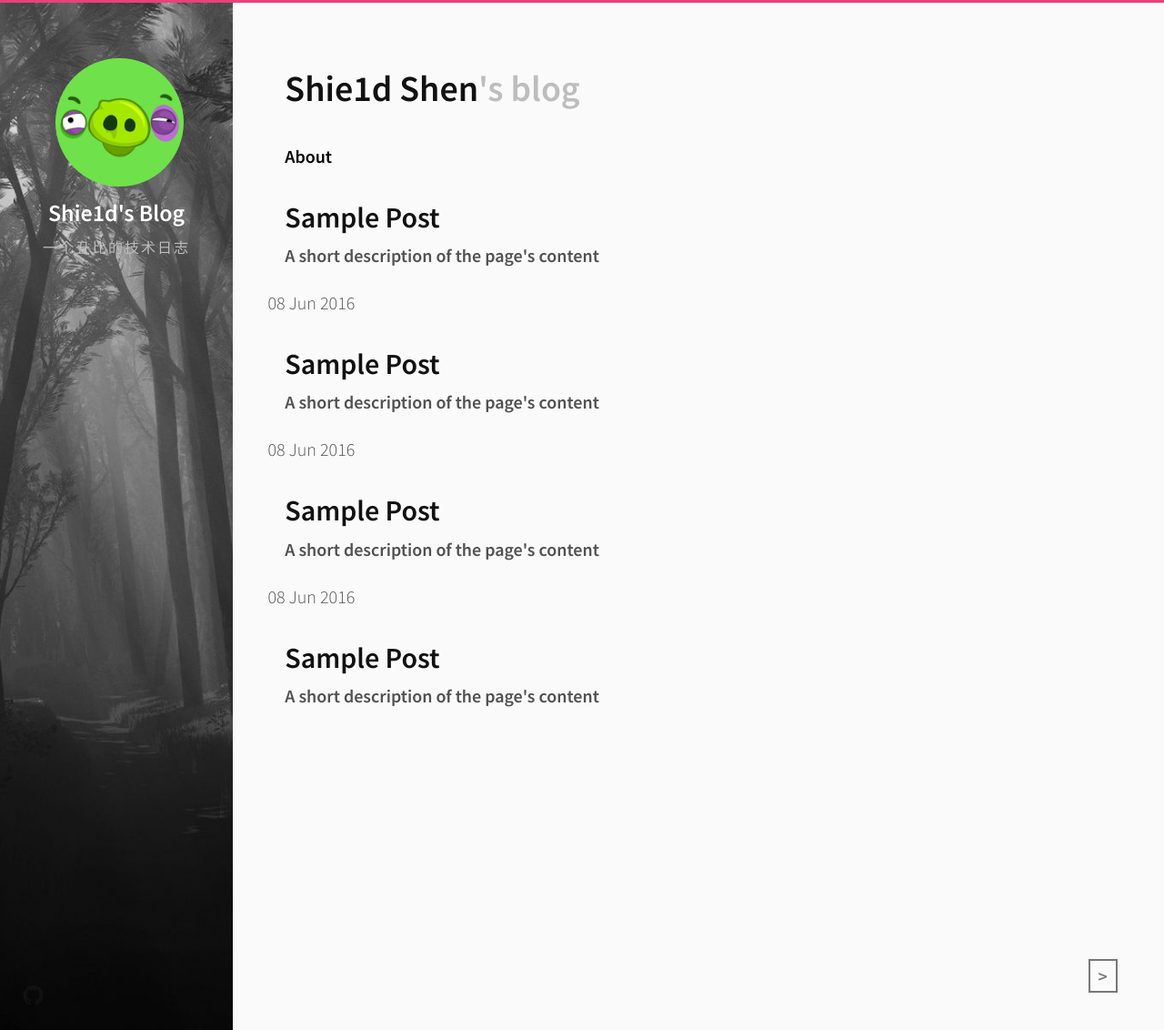
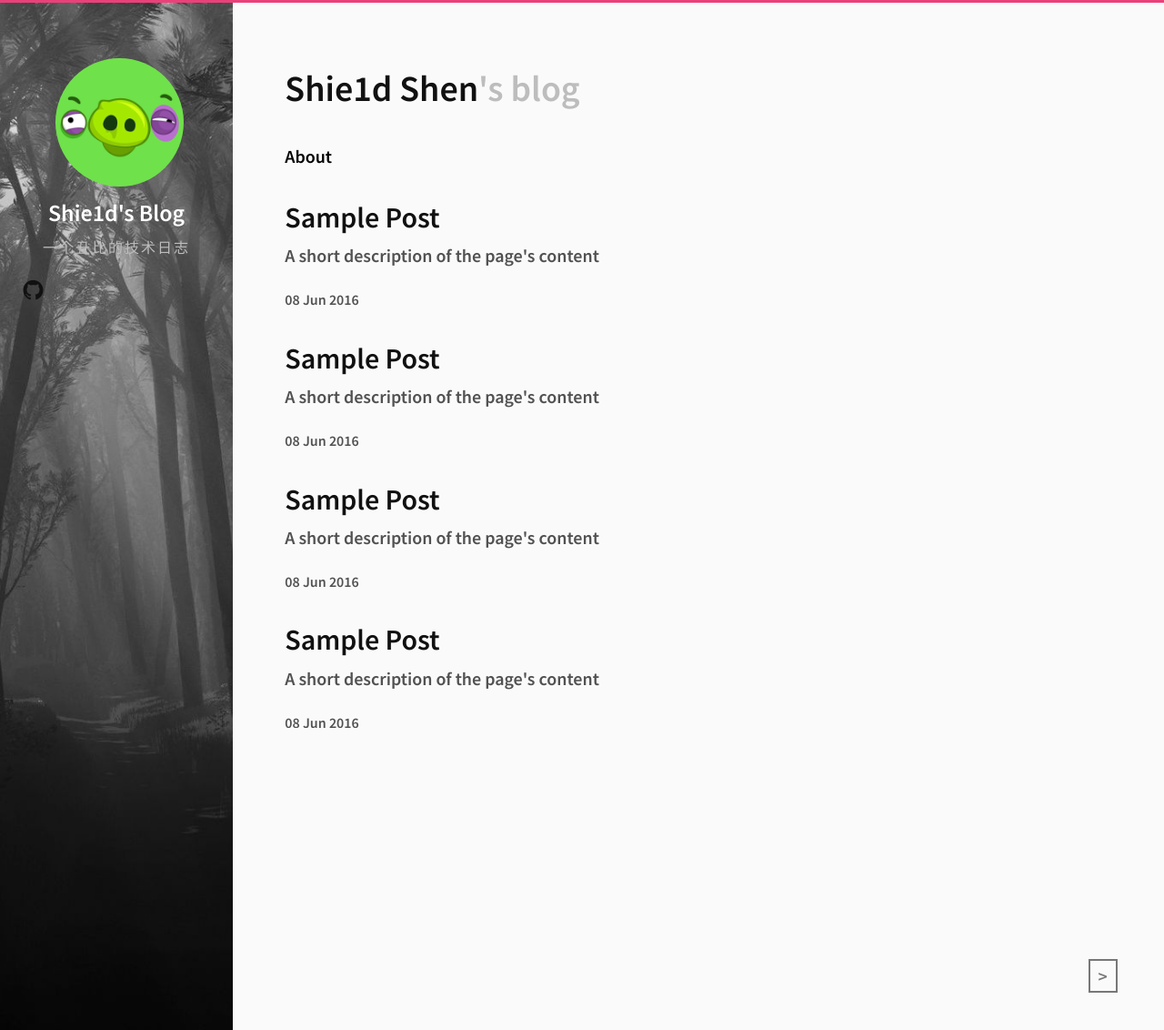
Before and after one commit to ShieldShen/Shie1dBlog, a Jekyll site: the page built from index.html, in a window 1280 px wide. Shown: the whole page at 91% size. Built offline with Jekyll 4.4.1, drawn with Linux system fonts in a browser that asks for light colours; the list of posts is cut into pages by our own code.

Commit message:
修改样式

```diff
--- a/_layouts/default.html
+++ b/_layouts/default.html
@@ -8,7 +8,7 @@
         <img src="/resources/img/avatar.jpg" class="img-circle" />
         <h3>{{ site.name }}</h3>
         <p>{{ site.description }}</p>
-        <ul class="social">
+        <div class="social">
             {% if site.github %}
             <a class="github" type="button" href="http://github.com/{{ site.github }}">
                 <i class="fa fa-github"></i>
@@ -31,7 +31,7 @@
                 <!--<i class="fa fa-facebook"></i>-->
             <!--</a>-->
             <!--{% endif %}-->
-        </ul>
+        </div>
     </div>
     <div class="posts">
         {{ content }}
--- a/index.html
+++ b/index.html
@@ -21,10 +21,10 @@ layout: default
         <h2 class="post-title">
             <a href="{{ post.url }}">{{ post.title }}</a>
         </h2>
+        {% if post.description %}
+        <p>{{ post.description }}</p>
+        {% endif %}
         <div class="post-date">
-            {% if post.description %}
-            <p>{{ post.description }}</p>
-            {% endif %}
             <time>{{ post.date | date_to_string }}</time>
         </div>
     </div>
--- a/style.scss
+++ b/style.scss
@@ -332,11 +332,11 @@ tbody tr:nth-child(odd) th {
     text-align: center;
     color: #BDBDBD;
   }
-  .social {
-    margin-left: 25vw;
-    height: auto;
-    width: 100%;
-  }
+  //.social {
+  //  margin-left: 25vw;
+  //  height: auto;
+  //  width: 100%;
+  //}
   .github {
     align-content: center;
   }
@@ -368,7 +368,7 @@ tbody tr:nth-child(odd) th {
       margin-left: 24%;
     }
     .social {
-      position: absolute;
+      //position: absolute;
       bottom: 0;
       margin-left: 2vw;
       a {
@@ -435,7 +435,7 @@ tbody tr:nth-child(odd) th {
     margin-left: 2%;
     font-weight: 700;
   }
-  post-date {
+  .post-date {
     margin-left: 2%;
     font-weight: 600;
     font-size: medium;
```
